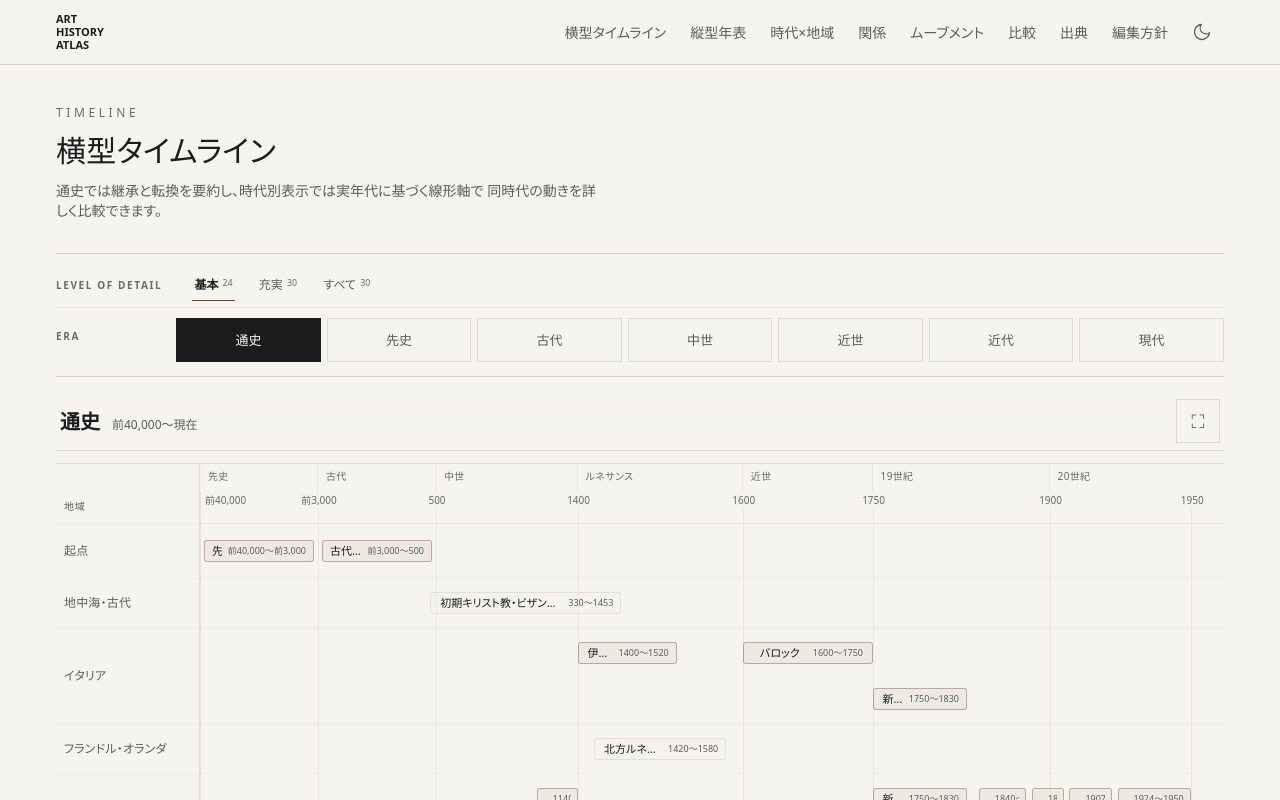
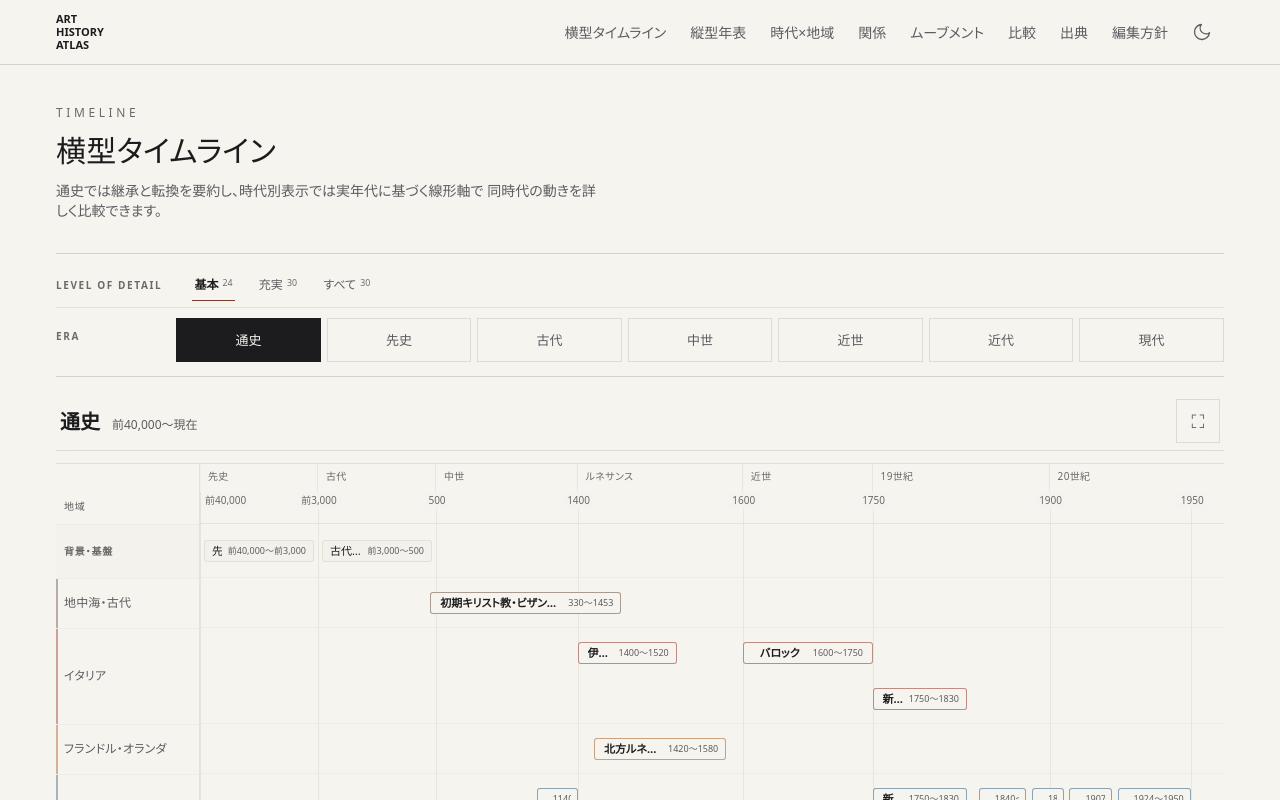
Before and after one commit to taktak2001/art-history-atlas, a Next.js app: page /timeline in a window 1280 px wide. Shown: the top 800 px of the page. Built offline with nearby package versions, Linux system fonts and the light colour scheme.

Commit message:
Unify timeline labels by region

```diff
--- a/src/app/globals.css
+++ b/src/app/globals.css
@@ -681,6 +681,18 @@ html.dark .relation-badge {
   letter-spacing: 0.015em;
 }
 
+.timeline-region-label:not([data-origin-band]) {
+  box-shadow: inset 2px 0 rgb(var(--timeline-region-rgb) / 0.46);
+}
+
+.timeline-region-label[data-origin-band] {
+  background: rgb(var(--c-surface) / 0.42);
+  color: rgb(var(--c-faint));
+  font-size: 0.625rem;
+  font-weight: 650;
+  letter-spacing: 0.08em;
+}
+
 .timeline-axis {
   border-bottom: 1px solid rgb(var(--c-line) / 0.48);
 }
@@ -728,9 +740,9 @@ html.dark .relation-badge {
   inset-inline: 0;
   top: 50%;
   height: 1.375rem;
-  border: 1px solid rgb(var(--c-accent) / 0.38);
+  border: 1px solid rgb(var(--c-line) / 0.58);
   border-radius: 3px;
-  background: rgb(var(--c-accent) / 0.055);
+  background: rgb(var(--c-surface) / 0.48);
   content: '';
   transform: translateY(-50%);
   transition:
@@ -744,8 +756,8 @@ html.dark .relation-badge {
 
 .timeline-origin-rail:hover::before,
 .timeline-origin-rail:focus-visible::before {
-  border-color: rgb(var(--c-accent) / 0.72);
-  background: rgb(var(--c-accent) / 0.095);
+  border-color: rgb(var(--c-ink) / 0.48);
+  background: rgb(var(--c-surface) / 0.72);
 }
 
 .timeline-bar {
@@ -755,9 +767,9 @@ html.dark .relation-badge {
 
 .timeline-bar-visual {
   height: 1.375rem;
-  border: 1px solid rgb(var(--c-accent) / 0.38);
+  border: 1px solid rgb(var(--timeline-region-rgb) / 0.58);
   border-radius: 3px;
-  background: rgb(var(--c-accent) / 0.055);
+  background: rgb(var(--c-paper) / 0.94);
   box-shadow: none;
   color: rgb(var(--c-ink));
   transform: translateY(-50%);
@@ -768,16 +780,16 @@ html.dark .relation-badge {
 }
 
 .timeline-bar-visual--secondary {
-  border-color: rgb(var(--c-line) / 0.6);
-  background: rgb(var(--c-surface) / 0.42);
+  border-color: rgb(var(--timeline-region-rgb) / 0.58);
+  background: rgb(var(--c-paper) / 0.94);
   box-shadow: none;
-  color: rgb(var(--c-muted));
+  color: rgb(var(--c-ink));
 }
 
 .timeline-bar:hover .timeline-bar-visual,
 .timeline-bar:focus-visible .timeline-bar-visual {
-  border-color: rgb(var(--c-accent) / 0.72);
-  background: rgb(var(--c-accent) / 0.095);
+  border-color: rgb(var(--timeline-region-rgb) / 0.86);
+  background: rgb(var(--timeline-region-rgb) / 0.075);
   box-shadow: none;
 }
 
@@ -789,14 +801,14 @@ html.dark .relation-badge {
 .timeline-bar-label {
   width: max-content;
   justify-content: center;
-  background: rgb(var(--c-accent) / 0.07);
+  background: transparent;
   color: inherit;
   font-weight: 600;
   text-align: center;
 }
 
 .timeline-bar-visual--secondary .timeline-bar-label {
-  background: rgb(var(--c-paper) / 0.66);
+  background: transparent;
 }
 
 .timeline-label-survey {
@@ -815,7 +827,7 @@ html.dark .relation-badge {
   text-overflow: ellipsis;
   color: rgb(var(--c-ink));
   font-size: 0.625rem;
-  font-weight: 500;
+  font-weight: 600;
   font-synthesis: weight;
   line-height: 1.25;
   text-align: center;
@@ -1207,8 +1219,12 @@ html.dark .relation-badge {
   transform: translate3d(0, -200vh, 0);
 }
 
+.timeline-viewer-region-label:not(.timeline-viewer-region-label--origin) {
+  box-shadow: inset 2px 0 rgb(var(--timeline-region-rgb) / 0.54);
+}
+
 .timeline-viewer-region-label--origin {
-  background: rgb(var(--c-surface) / 0.62);
+  background: rgb(var(--c-raised) / 0.9);
   color: rgb(var(--c-muted));
   font-size: 0.75rem;
   font-weight: 600;
@@ -1321,7 +1337,7 @@ html.dark .relation-badge {
 }
 
 .timeline-viewer-region-guide--origin {
-  background: rgb(var(--c-surface) / 0.32);
+  background: rgb(var(--c-raised) / 0.48);
   border-bottom-color: rgb(var(--c-line) / 0.42);
 }
 
@@ -1332,21 +1348,21 @@ html.dark .relation-badge {
   z-index: 3;
   height: 1px;
   min-width: 1px;
-  background: rgb(var(--c-line) / 0.4);
+  background: rgb(var(--timeline-region-rgb, var(--c-line)) / 0.58);
   transform: translate3d(-200vw, -200vh, 0);
 }
 
 .timeline-viewer-period[data-priority='true'] {
-  height: 1.5px;
-  background: rgb(var(--c-accent) / 0.48);
+  height: 1px;
+  background: rgb(var(--timeline-region-rgb, var(--c-line)) / 0.58);
 }
 
 .timeline-viewer-period[data-secondary-occurrence='true'] {
-  opacity: 0.48;
+  opacity: 1;
 }
 
 .timeline-viewer-period[data-peer-highlighted='true'] {
-  background: rgb(var(--c-accent) / 0.72);
+  background: rgb(var(--timeline-region-rgb, var(--c-ink)) / 0.88);
   opacity: 1;
 }
 
@@ -1402,9 +1418,9 @@ html.dark .relation-badge {
   justify-content: center;
   padding-inline: 0.75rem;
   overflow: hidden;
-  border: 1px solid rgb(var(--c-line) / 0.34);
-  border-radius: 5px;
-  background: rgb(var(--c-paper) / 0.92);
+  border: 1px solid rgb(var(--timeline-region-rgb, var(--c-line)) / 0.58);
+  border-radius: 4px;
+  background: rgb(var(--c-paper) / 0.96);
   transition:
     border-color 140ms ease,
     background-color 140ms ease,
@@ -1418,35 +1434,35 @@ html.dark .relation-badge {
   left: 0.625rem;
   width: 1.25rem;
   height: 1px;
-  background: rgb(var(--c-accent) / 0.34);
+  background: rgb(var(--timeline-region-rgb, var(--c-line)) / 0.62);
   content: '';
 }
 
 .timeline-viewer-node[data-priority='true'] .timeline-viewer-node__surface {
-  min-width: 5.5rem;
-  border-color: rgb(var(--c-accent) / 0.58);
+  min-width: 4.5rem;
+  border-color: rgb(var(--timeline-region-rgb, var(--c-line)) / 0.58);
   background: rgb(var(--c-paper) / 0.96);
 }
 
 .timeline-viewer-node[data-priority='true']
   .timeline-viewer-node__surface::after {
-  width: 1.75rem;
-  height: 1.5px;
-  background: rgb(var(--c-accent) / 0.68);
+  width: 1.25rem;
+  height: 1px;
+  background: rgb(var(--timeline-region-rgb, var(--c-line)) / 0.62);
 }
 
 .timeline-viewer-node[data-secondary-occurrence='true']
   .timeline-viewer-node__surface {
-  border-color: rgb(var(--c-line) / 0.2);
-  color: rgb(var(--c-ink) / 0.64);
-  background: rgb(var(--c-paper) / 0.78);
+  border-color: rgb(var(--timeline-region-rgb, var(--c-line)) / 0.58);
+  color: rgb(var(--c-ink));
+  background: rgb(var(--c-paper) / 0.96);
 }
 
 .timeline-viewer-node:hover .timeline-viewer-node__surface,
 .timeline-viewer-node:focus-visible .timeline-viewer-node__surface,
 .timeline-viewer-node[data-peer-highlighted='true']
   .timeline-viewer-node__surface {
-  border-color: rgb(var(--c-accent) / 0.8);
+  border-color: rgb(var(--timeline-region-rgb, var(--c-ink)) / 0.9);
   background: rgb(var(--c-paper));
   color: rgb(var(--c-ink));
 }
@@ -1463,7 +1479,7 @@ html.dark .relation-badge {
   overflow: hidden;
   min-width: 0;
   font-size: 0.9375rem;
-  font-weight: 500;
+  font-weight: 600;
   line-height: 1.2;
   overflow-wrap: normal;
   word-break: keep-all;
@@ -1711,10 +1727,10 @@ html.dark .relation-badge {
   position: absolute;
   height: 1.375rem;
   overflow: hidden;
-  border: 1px solid rgb(var(--c-line) / 0.58);
+  border: 1px solid rgb(var(--timeline-region-rgb) / 0.58);
   border-radius: 3px;
-  background: rgb(var(--c-surface) / 0.42);
-  color: rgb(var(--c-muted));
+  background: rgb(var(--c-paper) / 0.94);
+  color: rgb(var(--c-ink));
   transform: translateY(-50%);
   transition:
     border-color 140ms ease,
@@ -1723,8 +1739,8 @@ html.dark .relation-badge {
 }
 
 .timeline-bar-visual--priority {
-  border-color: rgb(var(--c-accent) / 0.38);
-  background: rgb(var(--c-accent) / 0.055);
+  border-color: rgb(var(--timeline-region-rgb) / 0.58);
+  background: rgb(var(--c-paper) / 0.94);
   color: rgb(var(--c-ink));
 }
 
@@ -1733,15 +1749,15 @@ html.dark .relation-badge {
   background: transparent;
   color: rgb(var(--c-ink));
   font-family: var(--font-sans);
-  font-weight: 500;
+  font-weight: 600;
   font-synthesis: weight;
 }
 
 [data-timeline-bar]:hover .timeline-bar-visual,
 [data-timeline-bar]:focus-visible .timeline-bar-visual {
   border-width: 1px;
-  border-color: rgb(var(--c-accent) / 0.72);
-  background: rgb(var(--c-accent) / 0.095);
+  border-color: rgb(var(--timeline-region-rgb) / 0.86);
+  background: rgb(var(--timeline-region-rgb) / 0.075);
   box-shadow: none;
   color: rgb(var(--c-ink));
 }
--- a/src/components/HorizontalTimeline.tsx
+++ b/src/components/HorizontalTimeline.tsx
@@ -1,7 +1,14 @@
 'use client';
 
 import Link from 'next/link';
-import { useEffect, useLayoutEffect, useMemo, useRef, useState } from 'react';
+import {
+  useEffect,
+  useLayoutEffect,
+  useMemo,
+  useRef,
+  useState,
+  type CSSProperties,
+} from 'react';
 import type { Movement, RegionId } from '@/lib/schema';
 import { CLASSIFICATION_LABELS, REGION_LABELS } from '@/lib/schema';
 import { LodControl } from '@/components/LodControl';
@@ -31,6 +38,7 @@ import {
   type TimelineModeId,
 } from '@/lib/timeline-presentation';
 import type { TimelineViewerSemanticLevel } from '@/lib/timeline-viewer';
+import { timelineRegionRgb } from '@/lib/timeline-region-presentation';
 
 type Props = {
   movements: Movement[];
@@ -320,6 +328,7 @@ export function HorizontalTimeline({
         barStart: left,
         barEnd: left + width,
         regionId: lane.region,
+        regionColor: timelineRegionRgb(lane.region),
         secondaryOccurrence: lane.region !== movement.regionIds[0],
         priority:
           movement.visibilityLevel === 'core' &&
@@ -353,6 +362,7 @@ export function HorizontalTimeline({
           ),
           barEnd: yearToTimelineX(summary.end, displayMode, timelineWidth),
           regionId: 'origin',
+          regionColor: undefined,
           secondaryOccurrence: false,
           priority: true,
         },
@@ -372,7 +382,7 @@ export function HorizontalTimeline({
         ? [
             {
               id: 'origin',
-              label: '起点',
+              label: '背景・基盤',
               top: headerHeight,
               height: SURVEY_SUMMARY_H,
             },
@@ -381,6 +391,7 @@ export function HorizontalTimeline({
       ...laneOffsets.map((lane) => ({
         id: lane.region,
         label: REGION_LABELS[lane.region],
+        regionColor: timelineRegionRgb(lane.region),
         top: lane.top,
         height: lane.height,
       })),
@@ -760,9 +771,10 @@ export function HorizontalTimeline({
           {mode.id === 'survey' && (
             <div
               className="timeline-region-label flex items-center px-2 text-xs"
+              data-origin-band
               style={{ height: SURVEY_SUMMARY_H }}
             >
-              起点
+              背景・基盤
             </div>
           )}
           {laneLayouts.map((lane) => (
@@ -770,7 +782,12 @@ export function HorizontalTimeline({
               key={lane.region}
               data-region-lane-label={lane.region}
               className="timeline-region-label flex items-center px-2 text-[11px] leading-snug sm:text-xs"
-              style={{ height: lane.height }}
+              style={
+                {
+                  height: lane.height,
+                  '--timeline-region-rgb': timelineRegionRgb(lane.region),
+                } as CSSProperties
+              }
             >
               {REGION_LABELS[lane.region]}
             </div>
@@ -923,13 +940,17 @@ export function HorizontalTimeline({
                       data-bar-start={left}
                       data-bar-end={left + width}
                       data-visual-width={width}
+                      data-timeline-region={lane.region}
                       className="timeline-bar group absolute text-left text-[11px] leading-tight focus-visible:z-20 active:translate-y-px"
-                      style={{
-                        left,
-                        top: lanePaddingY + row * (barHeight + barGap),
-                        width,
-                        height: barHeight,
-                      }}
+                      style={
+                        {
+                          left,
+                          top: lanePaddingY + row * (barHeight + barGap),
+                          width,
+                          height: barHeight,
+                          '--timeline-region-rgb': timelineRegionRgb(lane.region),
+                        } as CSSProperties
+                      }
                     >
                       <span
                         className="absolute left-1/2 top-1/2 h-11 min-w-11 -translate-x-1/2 -translate-y-1/2"
--- /dev/null
+++ b/src/lib/timeline-region-presentation.ts
@@ -0,0 +1,26 @@
+import type { RegionId } from '@/lib/schema';
+
+/**
+ * 横型タイムライン専用の地域色。
+ *
+ * 色は分類の主役ではなく、同じ地域の流れを追うための補助情報として使う。
+ * 文字色には適用せず、ラベル枠・期間線・地域インデックスに限定する。
+ */
+export const TIMELINE_REGION_RGB = {
+  mediterranean: '112 91 73',
+  italy: '151 65 54',
+  netherlands: '169 101 43',
+  france: '64 103 137',
+  germany: '47 111 108',
+  britain: '73 116 76',
+  spain: '157 119 44',
+  america: '105 76 132',
+  japan: '155 82 105',
+  'east-asia': '139 72 66',
+  'pan-european': '75 83 126',
+  global: '72 82 91',
+  other: '113 105 96',
+} satisfies Record<RegionId, string>;
+
+export const timelineRegionRgb = (region: RegionId) =>
+  TIMELINE_REGION_RGB[region];
```
Also changed, not shown: src/components/TimelineViewerFrame.tsx (+25 -0 lines), 5 other files (tests, documents, lock files or other folders).
